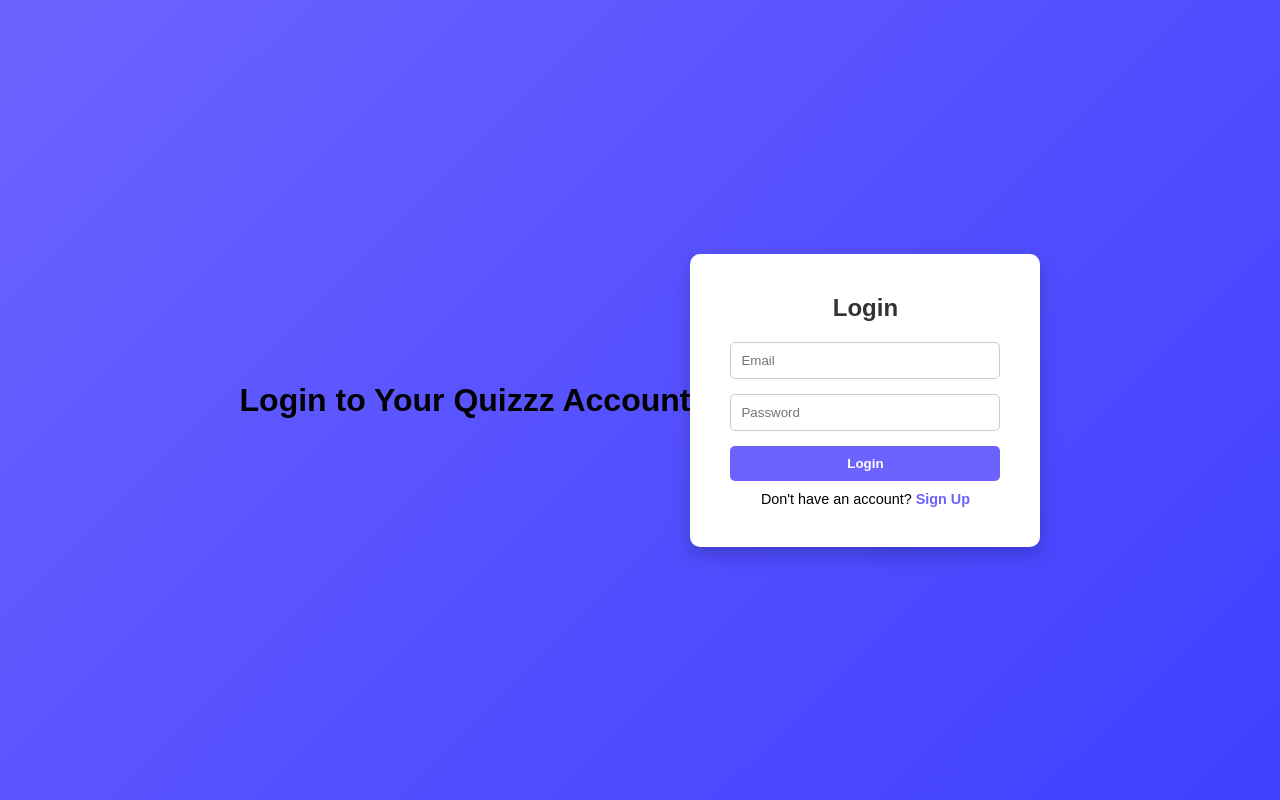
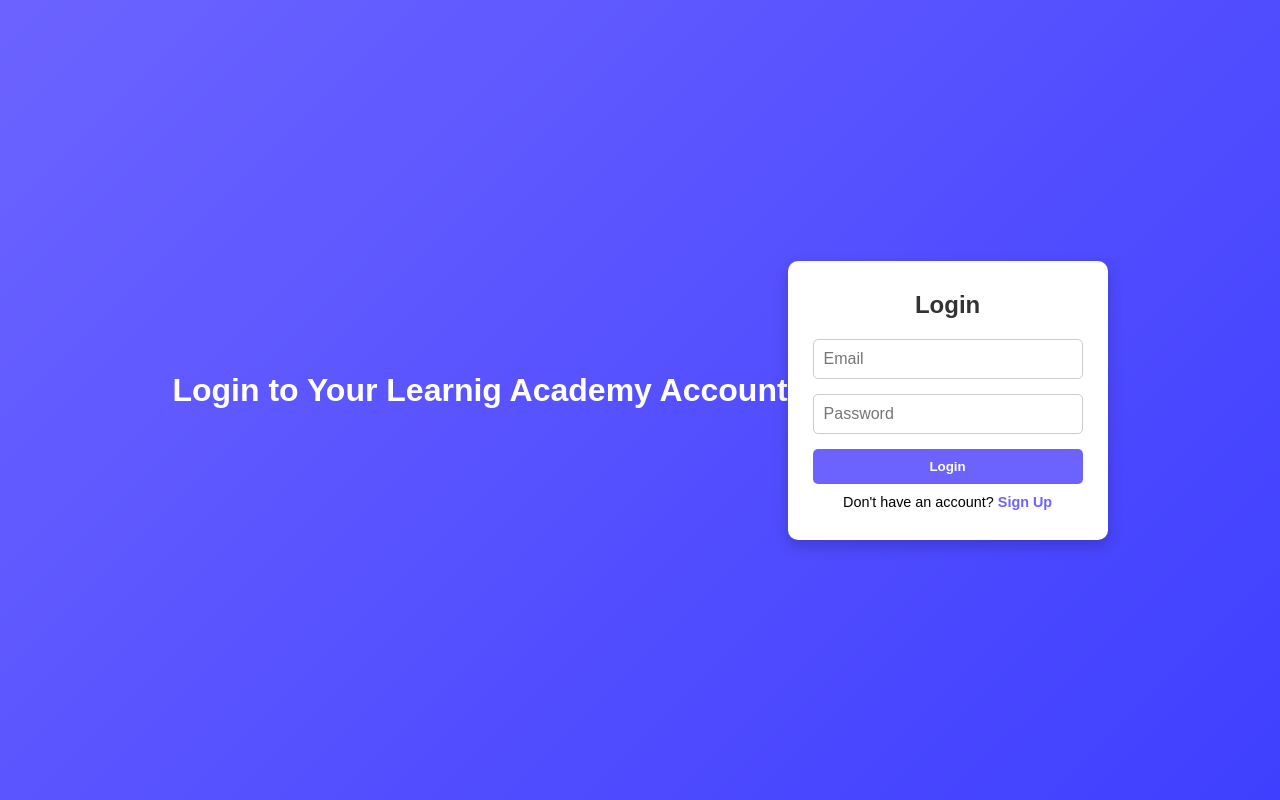
Before and after one commit to VikRag/WorkingGenerateQuestions, a plain HTML site: page login.html in a window 1280 px wide. Drawn offline with Linux system fonts and the light colour scheme.

Commit message:
change took out excessive code

```diff
--- a/LogSign.css
+++ b/LogSign.css
@@ -1,5 +1,9 @@
 /* Reset */
-* { margin: 0; padding: 0; box-sizing: border-box; }
+* {
+  margin: 0;
+  padding: 0;
+  box-sizing: border-box;
+}
 
 body {
   font-family: Arial, sans-serif;
@@ -7,19 +11,25 @@
   display: flex;
   justify-content: center;
   align-items: center;
-    height: 100vh;
+  min-height: 100vh;
 }
 
 .container {
   background: #fff;
-    padding: 40px;
+  padding: 30px 25px;
   border-radius: 10px;
-    width: 350px;
-    box-shadow: 0 8px 20px rgba(0,0,0,0.2);
+  width: 320px;
+  box-shadow: 0 6px 15px rgba(0, 0, 0, 0.2);
+  text-align: center;
+}
+
+h1 {
+  color: #fff;
+  margin-bottom: 20px;
+  text-align: center;
 }
 
 h2 {
-    text-align: center;
   margin-bottom: 20px;
   color: #333;
 }
@@ -34,6 +44,7 @@
   padding: 10px;
   border: 1px solid #ccc;
   border-radius: 5px;
+  font-size: 1em;
 }
 
 button {
@@ -44,7 +55,7 @@
   font-weight: bold;
   border-radius: 5px;
   cursor: pointer;
-    transition: 0.3s;
+  transition: background 0.3s;
 }
 
 button:hover {
@@ -52,15 +63,14 @@
 }
 
 p {
-    text-align: center;
   margin-top: 10px;
   font-size: 0.9em;
 }
 
 a {
   color: #6c63ff;
+  font-weight: bold;
   text-decoration: none;
-    font-weight: bold;
 }
 
 a:hover {
--- a/login.html
+++ b/login.html
@@ -8,7 +8,7 @@
 </head>
 <body>
 
-<h1>Login to Your Quizzz Account</h1>
+<h1>Login to Your Learnig Academy Account</h1>
 <div class="container">
     <div class="form-container">
         <h2>Login</h2>
```
Also changed, not shown: index.html (+0 -2 lines), signUp.html (+1 -1 lines). Lines whose indentation alone changed are shown as unchanged.
